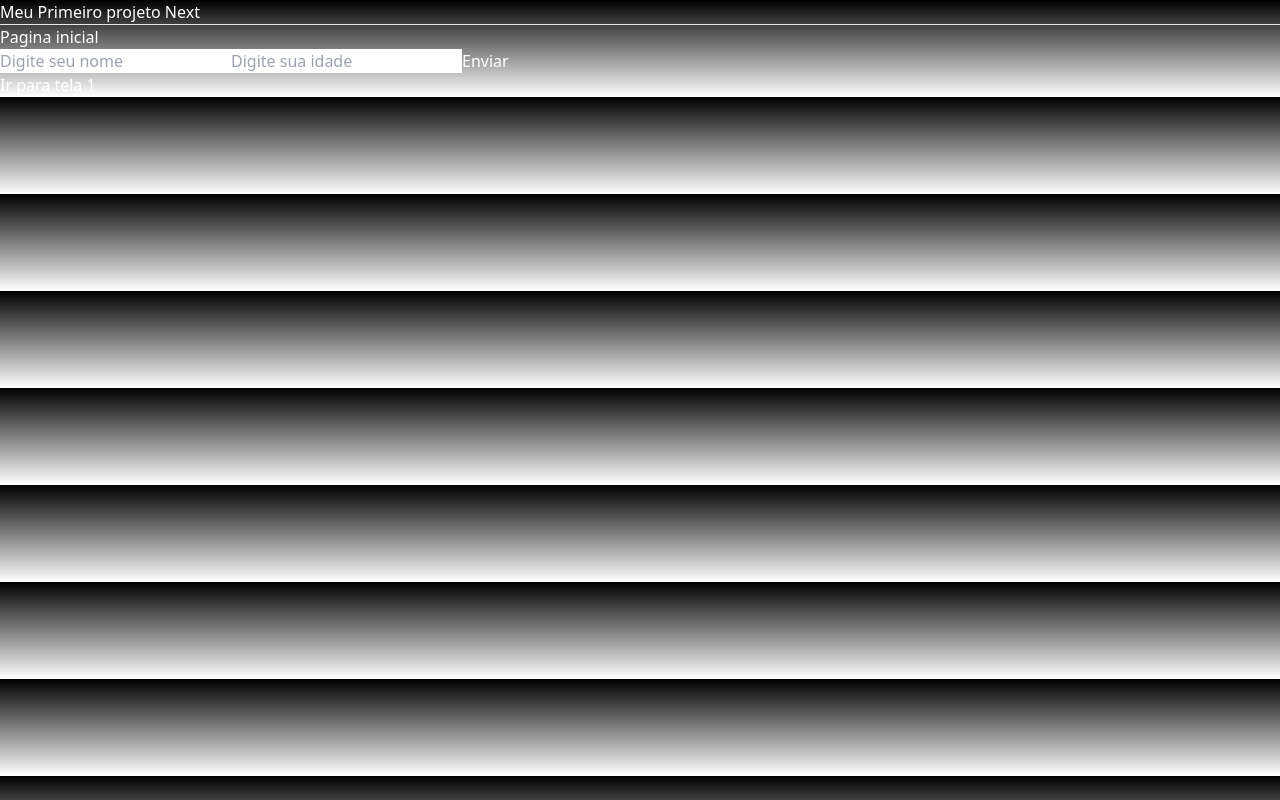
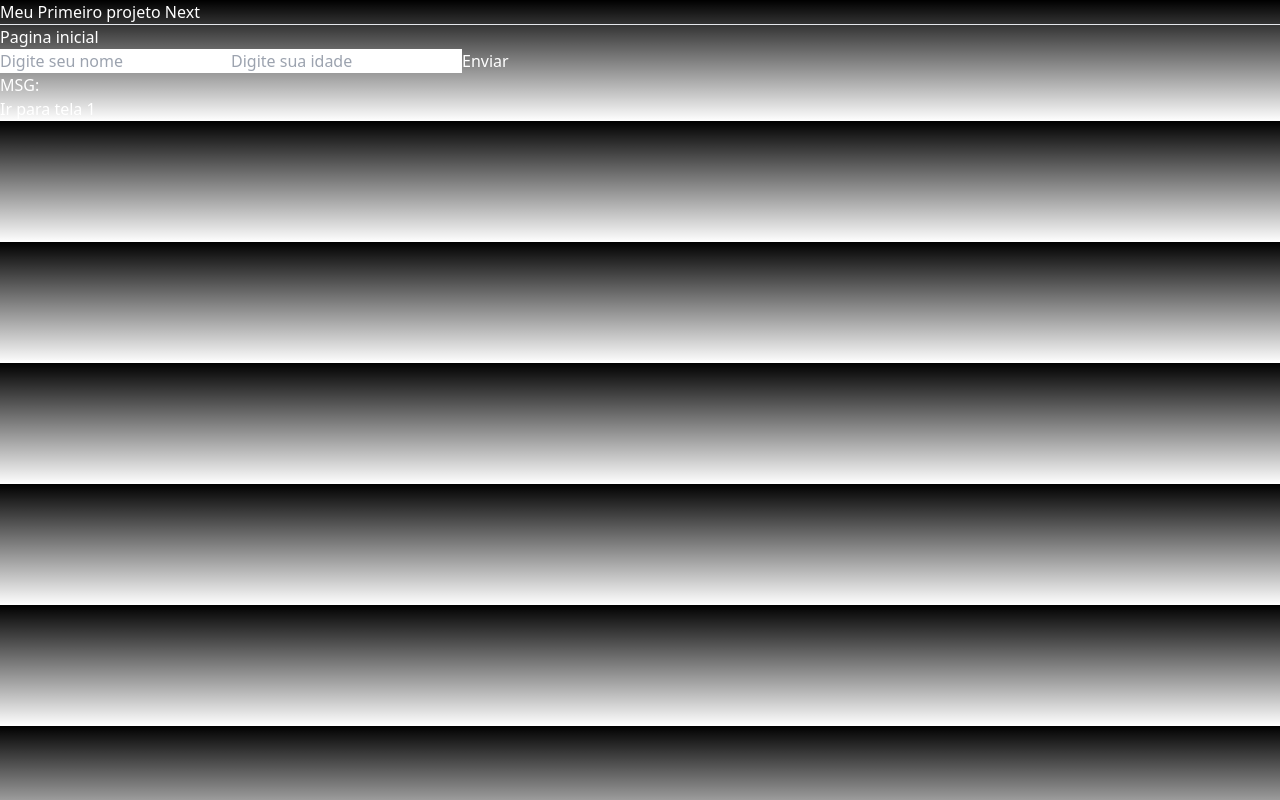
Before and after one commit to jooluisrm/nextjs15, a Next.js app: page / in a window 1280 px wide. Built offline with nearby package versions, Linux system fonts and the light colour scheme.

Commit message:
Server Actions em formulários (recebendo retorno)

```diff
--- a/src/actions/receberDados.ts
+++ b/src/actions/receberDados.ts
@@ -1,10 +1,17 @@
 "use server"
 
+import { redirect } from "next/navigation";
 
-export async function receberDados(formData: FormData) {
+export async function receberDados(prevState: any, formData: FormData) {
     const name = formData.get('name');
-    const age = formData.get('age');
+    const age = parseInt(formData.get('age') as string);
 
-    console.log("name: ", name);
-    console.log("age: ", age);
+    if(age < 18) {
+        return {
+            msg: "Usuário é de menor!"
+        }
+    } else {
+        redirect('/tela1');
+    }
+
 }
--- a/src/app/page.tsx
+++ b/src/app/page.tsx
@@ -1,4 +1,5 @@
 import { receberDados } from "@/actions/receberDados";
+import { Form } from "@/components/form";
 import { Posts } from "@/components/posts";
 import { PostsClient } from "@/components/posts-client";
 import { Metadata } from "next";
@@ -11,11 +12,7 @@ const Page = () => {
         <div>
             <h1>Pagina inicial</h1>
 
-            <form action={receberDados} className="text-black">
-                <input type="text" name="name" placeholder="Digite seu nome"/>
-                <input type="number" name="age" placeholder="Digite sua idade"/>
-                <input className="text-white" type="submit" value={"Enviar"}/>
-            </form>
+           <Form />
 
             <Link href={"/tela1"}>Ir para tela 1</Link>
         </div>
--- /dev/null
+++ b/src/components/form.tsx
@@ -0,0 +1,23 @@
+"use client"
+
+import { receberDados } from "@/actions/receberDados";
+import { useFormState, useFormStatus } from "react-dom";
+
+const inicialState = {
+    msg: ''
+}
+
+export const Form = () => {
+
+    const [state, formAction] = useFormState(receberDados, inicialState);
+    const { pending } = useFormStatus();
+
+    return (
+        <form action={formAction} className="text-black">
+            <input type="text" name="name" placeholder="Digite seu nome" />
+            <input type="number" name="age" placeholder="Digite sua idade" />
+            <input className="text-white" type="submit" value={"Enviar"} disabled={pending}/>
+            <p className="text-white">MSG: {state.msg}</p>
+        </form>
+    );
+}
```
